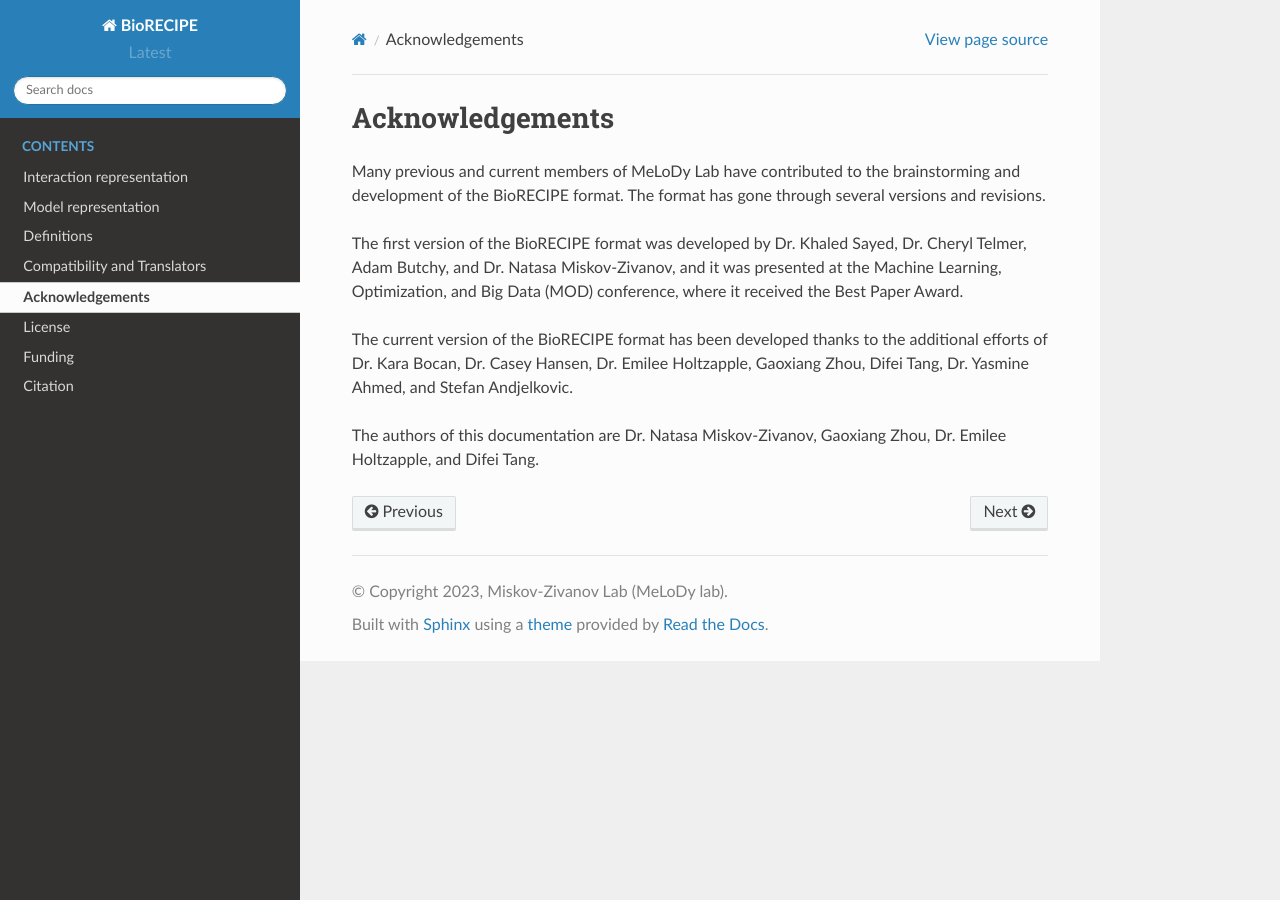
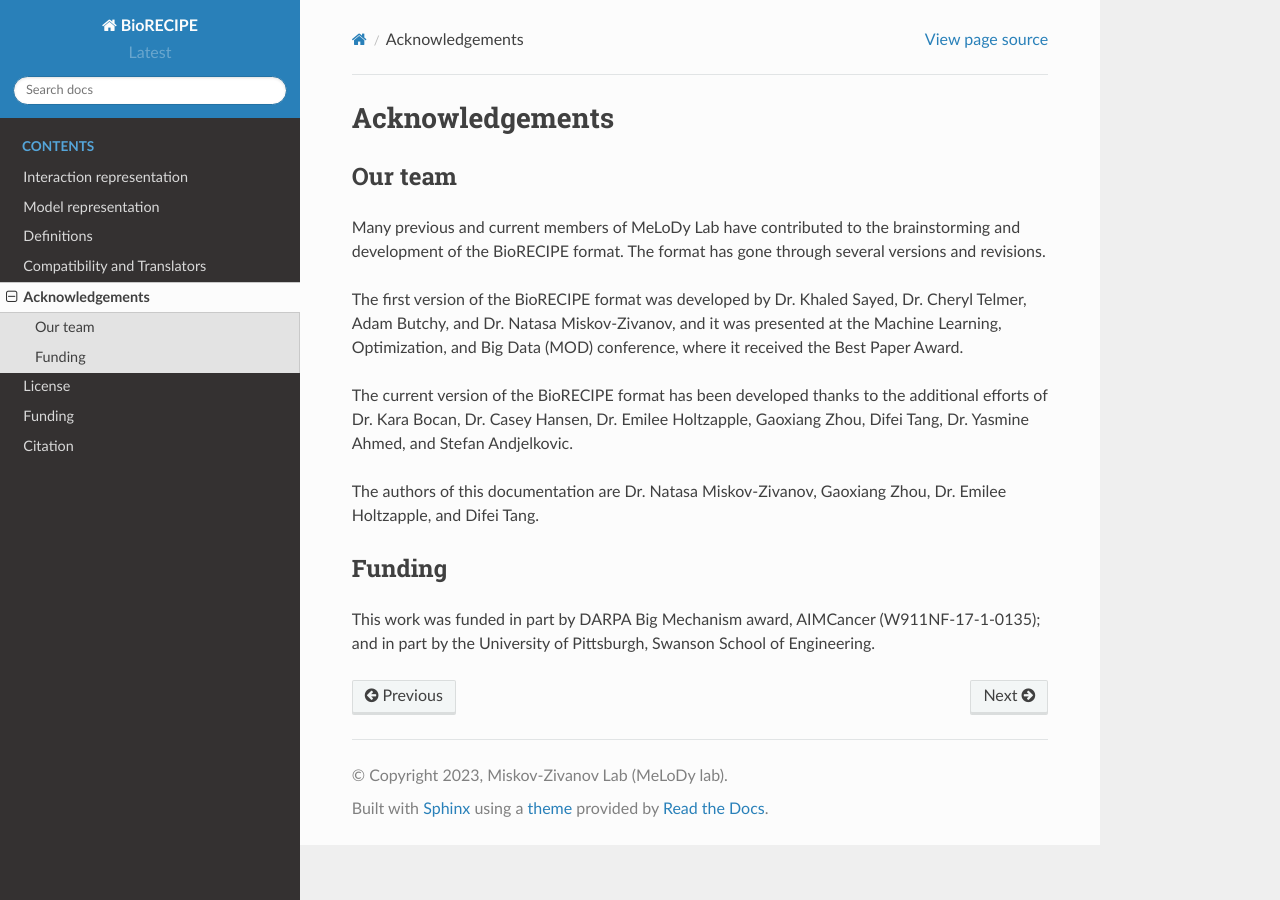
Before and after one commit to pitt-miskov-zivanov-lab/BioRECIPE, a Sphinx documentation site: the page built from docs/acknowledgements.rst, in a window 1280 px wide. Built offline with Sphinx 7.4.7 and the Read the Docs theme 2.0.0, drawn with Linux system fonts in a browser that asks for light colours.

Commit message:
Update acknowledgements.rst

```diff
--- a/docs/acknowledgements.rst
+++ b/docs/acknowledgements.rst
@@ -1,6 +1,9 @@
 #################
 Acknowledgements
 #################
+
+Our team
+________
 
 Many previous and current members of MeLoDy Lab have contributed to the brainstorming and development of the BioRECIPE format. The format has gone through several versions and revisions.
 
@@ -9,3 +12,9 @@ The first version of the BioRECIPE format was developed by Dr. Khaled Sayed, Dr.
 The current version of the BioRECIPE format has been developed thanks to the additional efforts of Dr. Kara Bocan, Dr. Casey Hansen, Dr. Emilee Holtzapple, Gaoxiang Zhou, Difei Tang, Dr. Yasmine Ahmed, and Stefan Andjelkovic.
 
 The authors of this documentation are Dr. Natasa Miskov-Zivanov, Gaoxiang Zhou, Dr. Emilee Holtzapple, and Difei Tang.
+
+
+Funding
+_______
+
+This work was funded in part by DARPA Big Mechanism award, AIMCancer (W911NF-17-1-0135); and in part by the University of Pittsburgh, Swanson School of Engineering.
```
